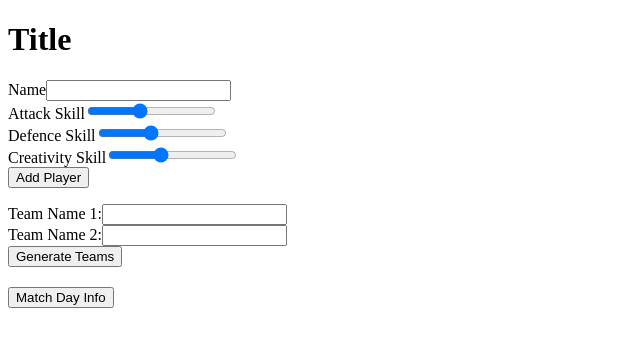
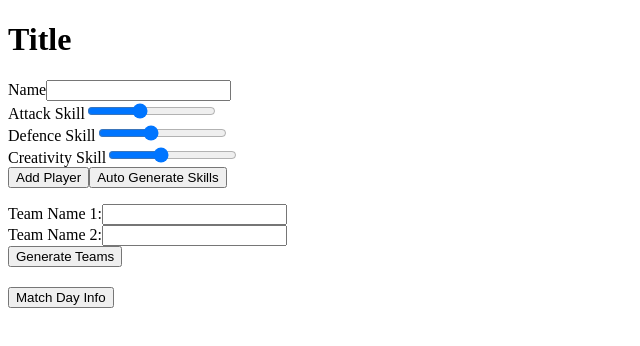
Before and after one commit to bpdm88/football-picker, a React (Create React App) app: page / in a window 1280 px wide. Shown: the top 346 px of the page, without its empty margins (0-640 px from the left). Built offline with nearby package versions, Linux system fonts and the light colour scheme.

Commit message:
Abdded button to auto generate skill values

```diff
--- a/src/components/PlayerForm/PlayerForm.js
+++ b/src/components/PlayerForm/PlayerForm.js
@@ -16,6 +16,7 @@ class PlayerForm extends React.Component {
         this.handleChangeAttack = this.handleChangeAttack.bind(this);
         this.handleChangeDefence = this.handleChangeDefence.bind(this);
         this.handleChangeCreativity = this.handleChangeCreativity.bind(this);
+        this.handleAutomate = this.handleAutomate.bind(this);
         this.handleSubmit = this.handleSubmit.bind(this);
     }
 
@@ -39,6 +40,18 @@ class PlayerForm extends React.Component {
         event.preventDefault();
 
         this.props.handleAddPlayer({ ...this.state });
+    }
+
+    handleAutomate() {
+        let skill = (max) => Math.floor(Math.random() * Math.floor(max));
+
+        let autoAttack = skill(5);
+        let autoDefence = skill(5);
+        let autoCreativity = skill(5);
+
+        this.setState({ attack: autoAttack });
+        this.setState({ deffence: autoDefence });
+        this.setState({ creativity: autoCreativity });
     }
 
     render() {
@@ -81,6 +94,9 @@ class PlayerForm extends React.Component {
                     value={creativity}
                 />
                 <button>Add Player</button>
+                <button type="button" onClick={this.handleAutomate}>
+                    Auto Generate Skills
+                </button>
             </form>
         );
     }
```
Also changed, not shown: 1 other file (tests, documents, lock files or other folders).
